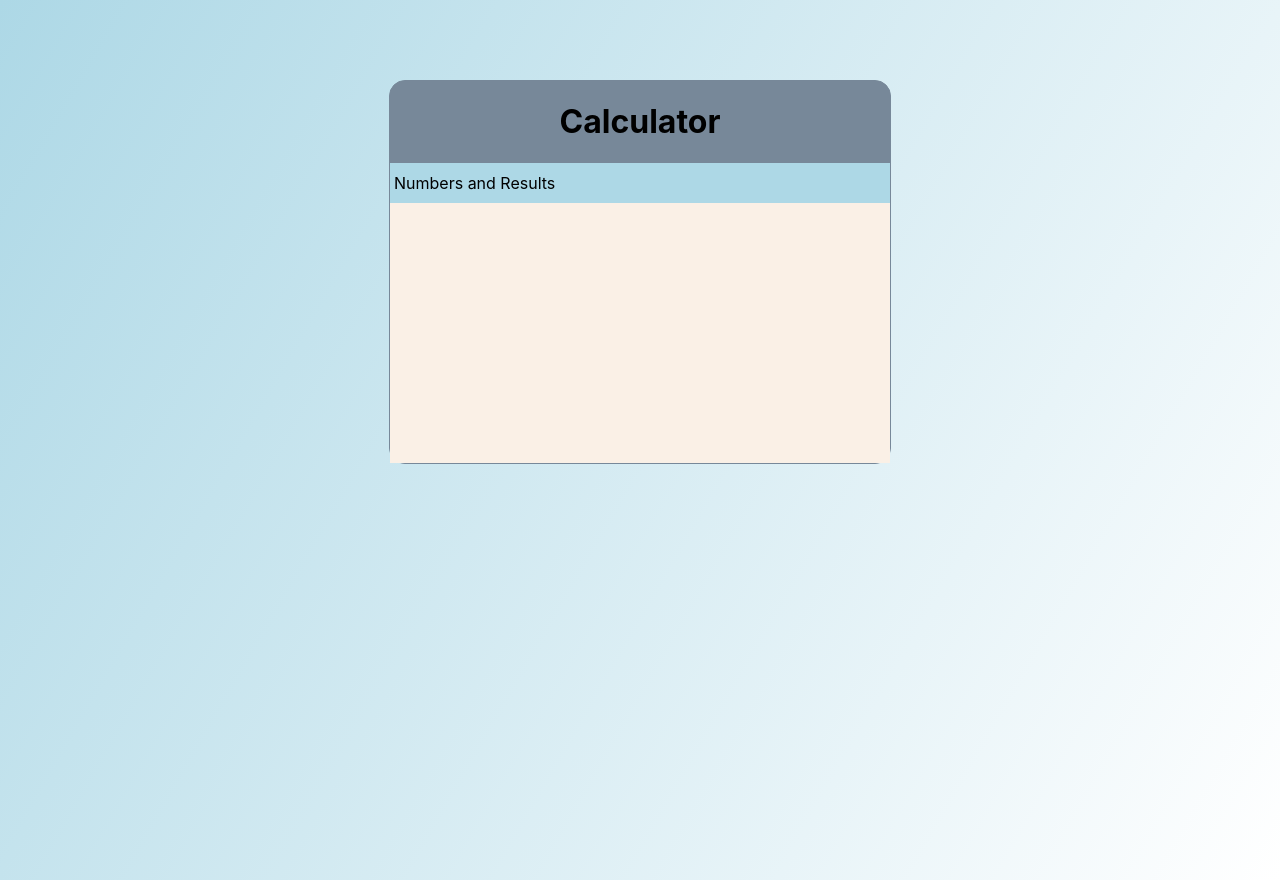
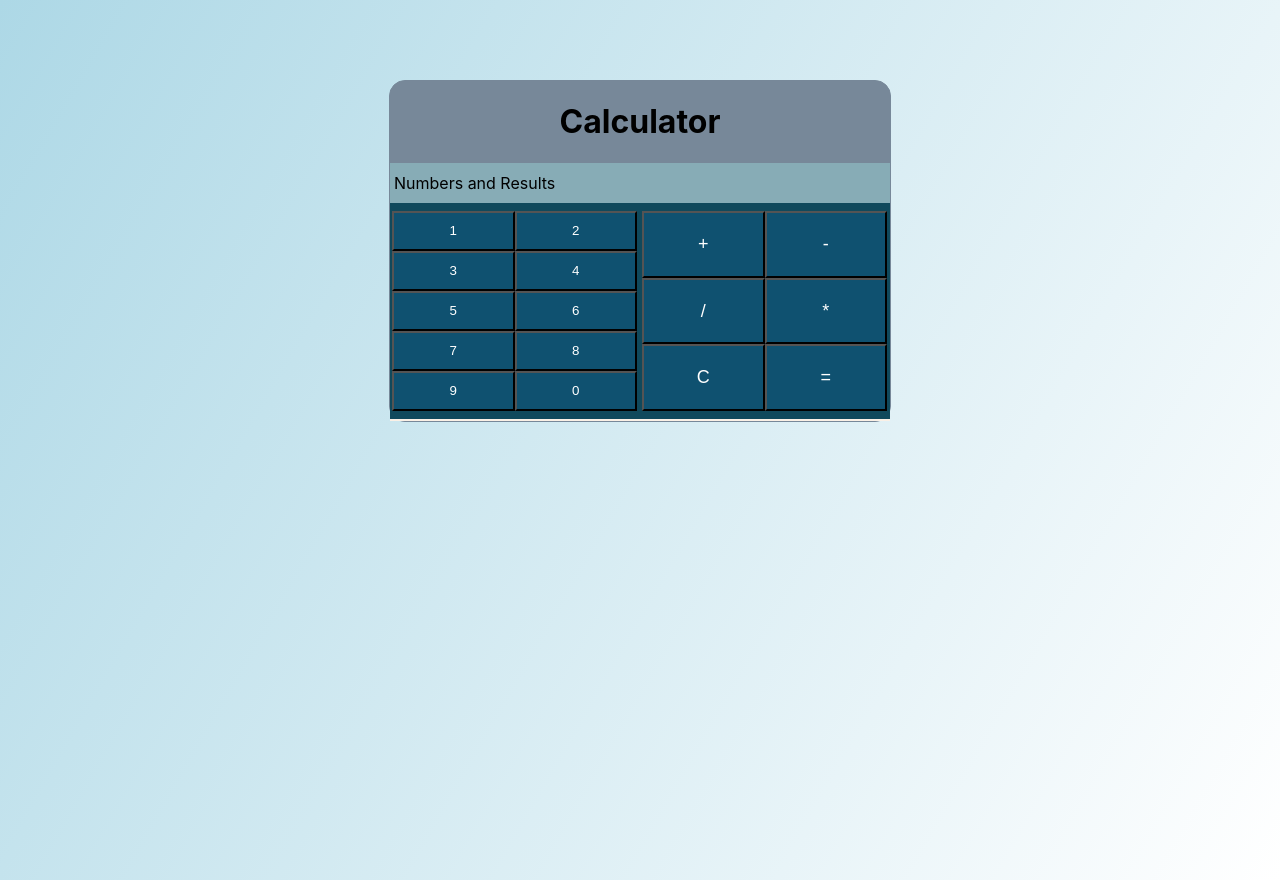
Before and after one commit to Ebube111/cal-app, a React (Create React App) app: page / in a window 1280 px wide. Built offline with nearby package versions, Linux system fonts and the light colour scheme.

Commit message:
Create,style number and operator buttons

```diff
--- a/src/App.css
+++ b/src/App.css
@@ -16,7 +16,7 @@
 }
 
 .cal-container__form {
-  height: 300px;
+  padding-bottom: 2px;
   max-width: 670px;
   margin: auto;
   /* padding: 0.5rem 0.5rem 0.5rem 0.5rem; */
--- a/src/components/Numbers.jsx
+++ b/src/components/Numbers.jsx
@@ -1,11 +1,21 @@
-import React from 'react'
+import React from "react";
+import "../css/Numbers.css";
 
 function Numbers() {
-    return (
-        <div>
-
-        </div>
-    )
+  return (
+    <div className="numbers__container">
+      <button name="1">1</button>
+      <button name="2">2</button>
+      <button name="3">3</button>
+      <button name="4">4</button>
+      <button name="5">5</button>
+      <button name="6">6</button>
+      <button name="7">7</button>
+      <button name="8">8</button>
+      <button name="9">9</button>
+      <button name="0">0</button>
+    </div>
+  );
 }
 
-export default Numbers
+export default Numbers;
--- a/src/components/Operators.jsx
+++ b/src/components/Operators.jsx
@@ -1,11 +1,17 @@
-import React from 'react'
+import React from "react";
+import "../css/Operators.css";
 
 function Operators() {
-    return (
-        <div>
-
-        </div>
-    )
+  return (
+    <div className="operator__container">
+      <button name="+">+</button>
+      <button name="-">-</button>
+      <button name="/">/</button>
+      <button name="*">*</button>
+      <button name="C">C</button>
+      <button name="=">=</button>
+    </div>
+  );
 }
 
-export default Operators
+export default Operators;
--- a/src/containers/CalculatorBody.jsx
+++ b/src/containers/CalculatorBody.jsx
@@ -1,4 +1,5 @@
 import React from "react";
+import "../css/CalculatorBody.css"
 import Numbers from "../components/Numbers";
 import Operators from "../components/Operators";
 
--- /dev/null
+++ b/src/css/CalculatorBody.css
@@ -0,0 +1,3 @@
+.calculator__body{
+    display: flex;
+}
--- /dev/null
+++ b/src/css/Numbers.css
@@ -0,0 +1,15 @@
+.numbers__container{
+    background-color: rgb(16, 73, 92);
+    flex-basis: 50%;
+    padding-top: 8px;
+    padding-bottom:8px;
+    padding-left: 2px;
+    padding-right: 3px;
+}
+
+.numbers__container button{
+    background-color: rgb(15, 81, 112);
+    color: white;
+    width: 50%;
+    height: 40px;
+}
--- /dev/null
+++ b/src/css/Operators.css
@@ -0,0 +1,16 @@
+.operator__container{
+    flex-basis: 50%;
+    background-color: rgb(16, 73, 92);
+    padding-top: 8px;
+    padding-bottom:8px;
+    padding-left: 2px;
+    padding-right: 3px;
+}
+
+.operator__container button{
+    background-color: rgb(15, 81, 112);
+    color: white;
+    width: 50%;
+    font-size: large;
+    height: 66.8px;
+}
--- a/src/css/Screen.css
+++ b/src/css/Screen.css
@@ -1,7 +1,7 @@
 .screen__container{
     width: 496px;
     height: 30px;
-    background-color: lightblue;
+    background-color: rgba(17, 102, 133, 0.493);
     padding-top: 10px;
     padding-left: 4px;
 
```
